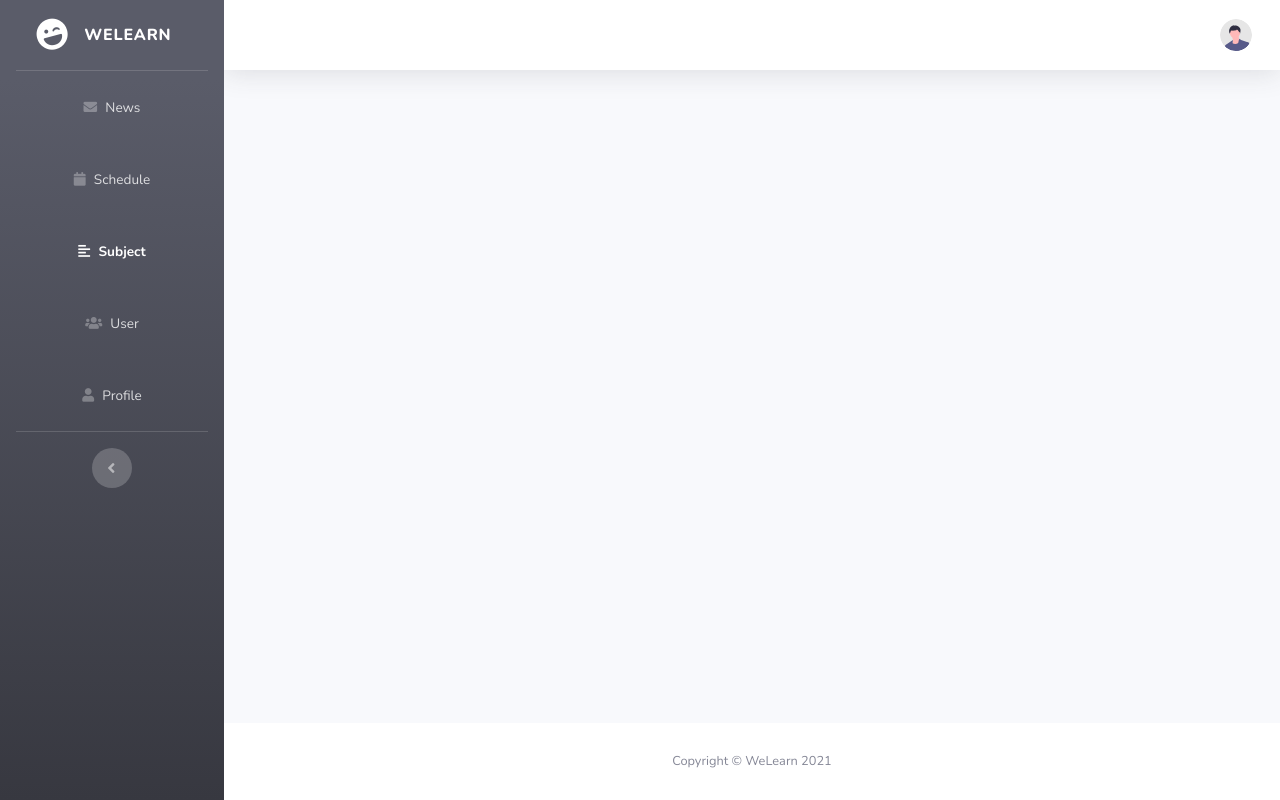
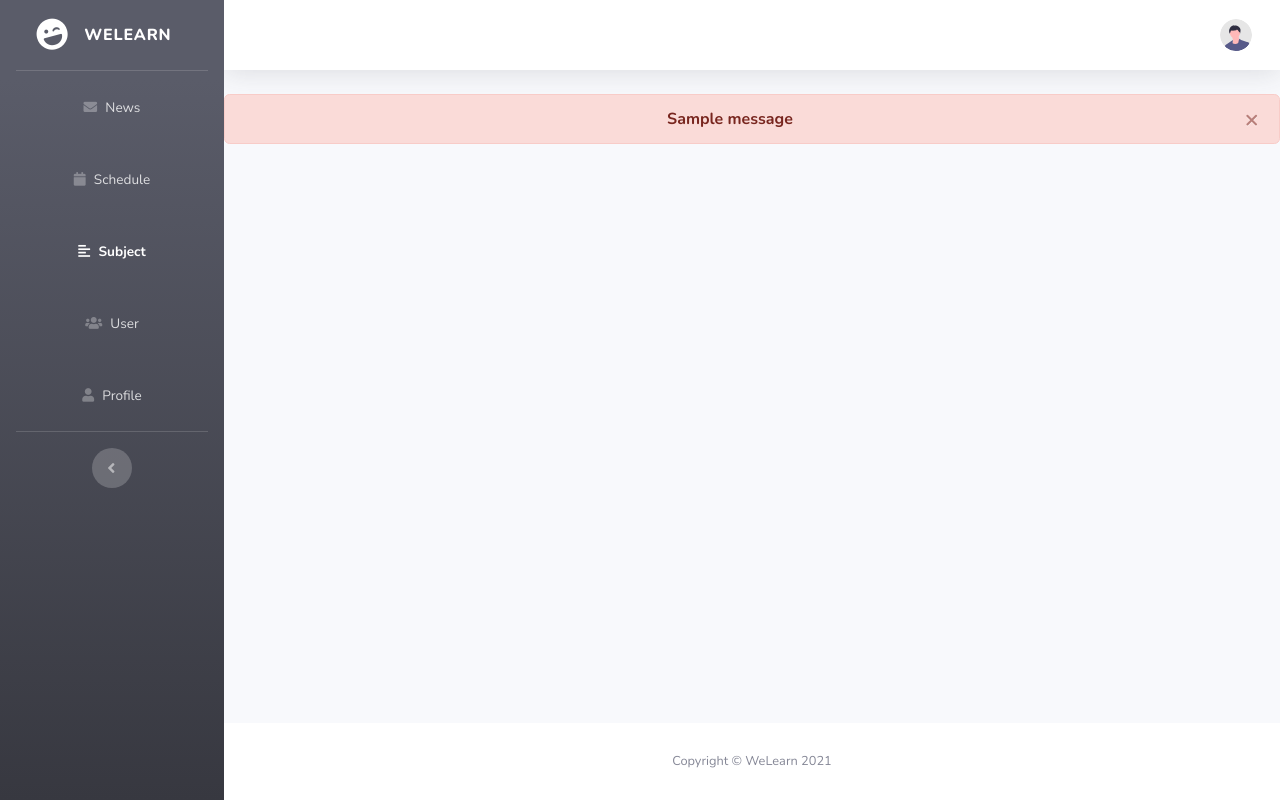
Before and after one commit to MartienJun/web-WeLearn, a Flask app: page /admin/subject in a window 1280 px wide. Run offline with Flask 2, Linux system fonts and the light colour scheme; a user stored in the database is signed in; one stand-in notice (Sample message) is shown; some libraries are stand-ins or nearby versions.

Commit message:
Add alert message

```diff
--- a/myapp/templates/admin/base.html
+++ b/myapp/templates/admin/base.html
@@ -131,6 +131,14 @@
                 </nav>
                 <!-- End of Topbar -->
 
+                {% for message in get_flashed_messages() %}
+                <div class="alert alert-danger alert-dismissible fade show text-center" role="alert">
+                    <strong>{{ message }}</strong>
+                    <button type="button" class="close" data-dismiss="alert" aria-label="Close">
+                    <span aria-hidden="true">&times;</span>
+                    </button>
+                </div>
+                {% endfor %}
                 <!-- Begin Page Content -->
                 {% block content %}{% endblock %}
                 <!-- /.container-fluid -->
```
